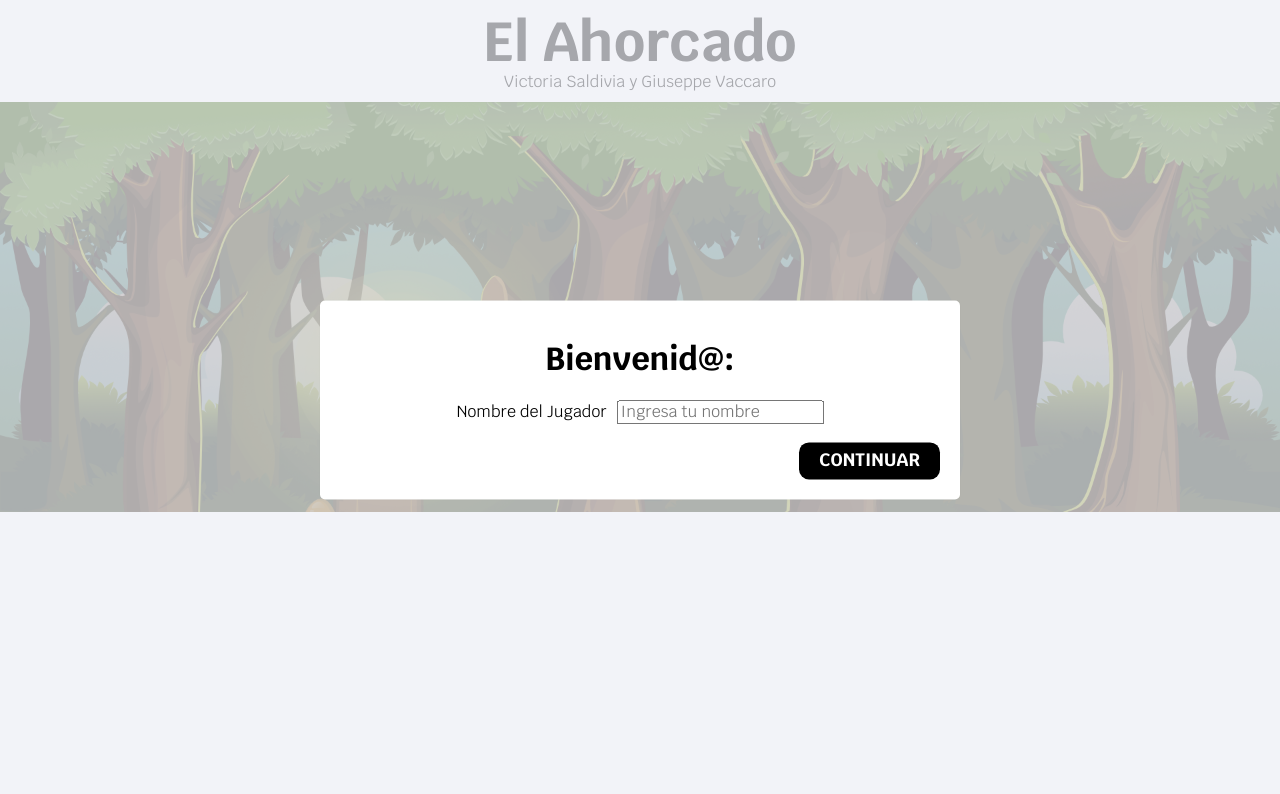
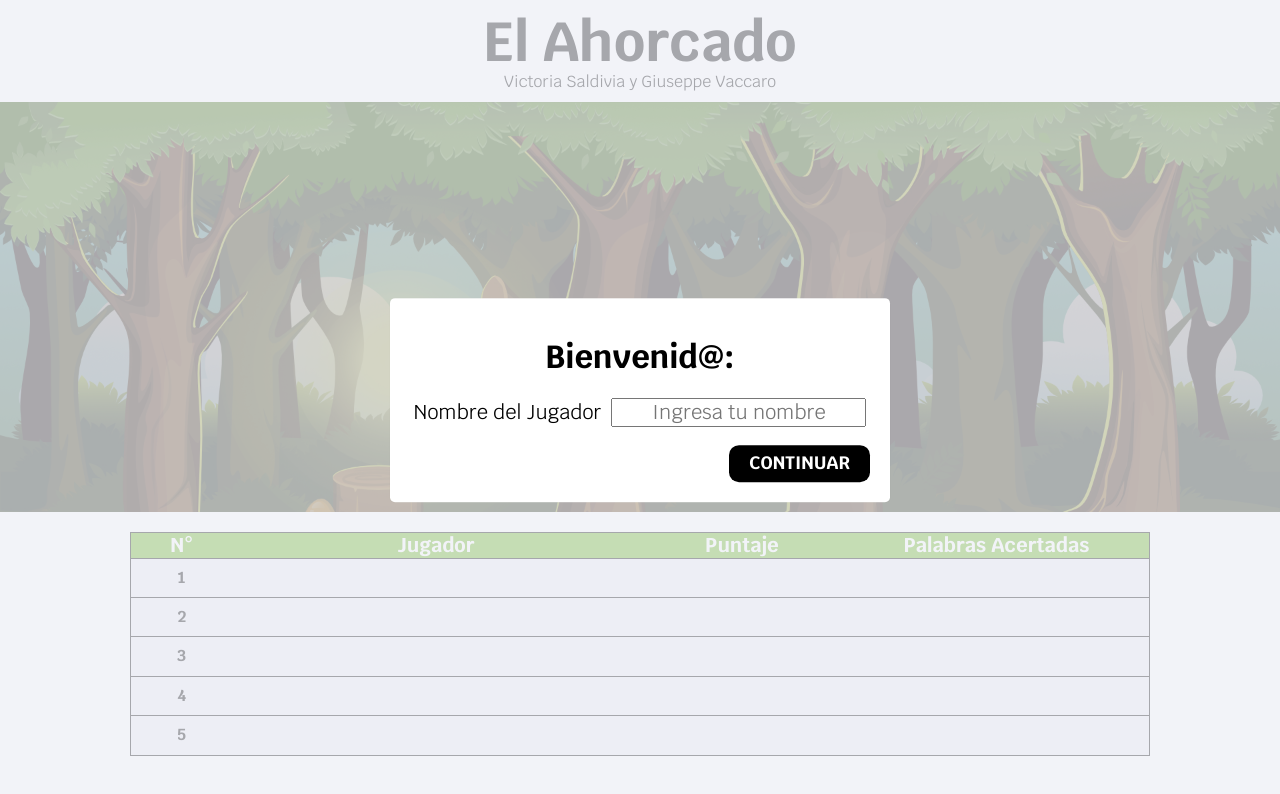
Before and after one commit to vickysaldivia/Juego-Ahorcado---Vaccaro-Saldivia, a plain HTML site: page index.html in a window 1280 px wide. Both pictures are taken after a click on the button "EMPEZAR JUEGO". Drawn offline with Linux system fonts and the light colour scheme.

Commit message:
Terminado el css de la primera página

```diff
--- a/css/styleIndex.css
+++ b/css/styleIndex.css
@@ -4,6 +4,8 @@
     --blanco: #ffffff;
     --negro: #000000;
     --grisClaro: #edeef6;
+    --verde: #69B61B;
+    --verdeClaro: #7DB445;
 }
 
 /* Globales */
@@ -64,7 +66,7 @@ h1, h2, h3, p {
 }
 
 .ventanaContenedor {
-    width: 50%;
+    width: 90%;
     display: none;
     position: fixed;
     top: 50%;
@@ -77,9 +79,15 @@ h1, h2, h3, p {
     z-index: 1000;
 }
 
+@media (min-width: 768px) {
+    .ventanaContenedor {
+        width: 50rem;
+    }
+}
+
 .ventana {
+
     background-color: var(--girs);
-    padding: 1rem;
     font-family: var(--fuentePrincipal);
     ;
 }
@@ -99,20 +107,43 @@ h1, h2, h3, p {
  /* Formulario */
 .formulario {
     font-family: var(--fuentePrincipal);
-    display: flex;
-
 }
 .formulario__boton {
-    align-items: flex-end;
+    display: flex;
+    justify-content: center;
+}
+
+@media (min-width: 768px) {
+    .formulario__boton {
+        justify-content: flex-end;
+    }
+}
+.formulario__info {
+    display: flex;
+    flex-direction: column;
+    justify-content: center;
+    gap: .5rem;
+    align-items: center;
+}
+.etiquetaNombre, .inputNombre {
+    width: 95%;
+    font-size: 2rem;
+    text-align: center;
+}
 
 
-}
+@media (min-width: 768px) {
+    .formulario__info {
+        flex-direction: unset;
+        align-items: center;
+        justify-content: center;
+        column-gap: 1rem;
+    }
+    .etiquetaNombre, .inputNombre {
+        width: unset;
 
-.formulario__info {
-    display: flex;
-    align-items: center;
-    justify-content: center;
-    column-gap: 1rem;
+    }
+
 }
 
 
@@ -199,3 +230,77 @@ h1, h2, h3, p {
 }
 
 /* Botones ------------------------------------ */
+
+/* ScoreBoard */
+table {
+    width: 100%;
+    border-collapse: collapse;
+    table-layout: fixed;
+    border: 1px solid var(--negro);
+    padding: 1rem;
+}
+@media (min-width: 768px) {
+    table {
+        width: 85%;
+    }
+}
+
+/* Fila del tablero */
+thead th:nth-child(1) {
+    width: 10%;
+  }
+
+thead th:nth-child(2) {
+width: 40%;
+}
+
+thead th:nth-child(3) {
+width: 20%;
+}
+
+thead th:nth-child(4) {
+width: 30%;
+}
+
+tr th {
+    background-color: var(--verde);
+    border-bottom: 1px solid var(--negro);
+    color: var(--blanco);
+    font-size: 1.5rem;
+    font-family: var(--fuentePrincipal);
+}
+
+@media (min-width: 768px) {
+    tr th {
+        font-size: 2rem;
+    }
+}
+
+/* Cuerpo del tablero */
+tbody {
+    padding: 1rem;
+}
+
+tbody tr {
+    background-color: var(--grisClaro);
+    border-bottom: 1px solid var(--negro);
+    transition: background-color .3s ease;
+
+  }
+
+tbody tr:hover{
+    background-color: var(--verdeClaro);
+    color: var(--blanco);
+
+}
+
+tr td {
+    padding: 1rem;
+    text-align: center;
+    font-family: var(--fuentePrincipal);
+  }
+
+tr td:nth-child(1) {
+    font-weight: bold;
+}
+/* ScoreBoard ---------------------------------- */
--- a/css/styleJuego.css
+++ b/css/styleJuego.css
@@ -1,12 +1,41 @@
+:root {
+    --fuentePrincipal: "Krub", sans-serif;
+
+    --blanco: #ffffff;
+    --negro: #000000;
+    --grisClaro: #edeef6;
+}
+
+/* Globales */
+html {
+    box-sizing: border-box;
+    font-size: 62.5%;
+
+}
+*, *:before, *:after {
+    box-sizing: inherit;
+}
+
 body {
-    margin: 0;
+    font-family: --var(--fuentePrincipal);
+    font-size: 1.6rem;
     background-color: whitesmoke;
-    font-family: "Krub", sans-serif;
+    font-family: var(--fuentePrincipal);
     min-height: 100vh;
     display: flex;
     flex-direction: column;
     align-items: center;
 }
+
+h1, h2, h3, p {
+    font-family: var(--fuentePrincipal);
+}
+
+/* Globales -------------------------------- */
+
+
+
+
 
 #footer {
     background: rgb(0, 0, 0);
@@ -17,10 +46,11 @@ body {
     width: 100%;
 }
 
-h1 {
+/* h1 { PENDIENTE DE ARRGLAR
     margin: 0;
-}
+} */
 
+/* Pantalla de juego */
 #pantallaJuego {
     margin: 0;
     background-color: white;
@@ -44,18 +74,18 @@ h1 {
     margin-bottom: 20px;
 }
 
-#botones {
+#botones-container {
     display: flex;
-    flex-wrap: wrap;
     gap: 10px;
     padding: 10px;
     border-radius: 10px;
-    width: 100%;
+
     justify-content: center;
+    align-items: center;
 }
 
-#botones button {
-    color: white;
+/* button { */
+    /* color: white;
     background-color: black;
     border: none;
     width: 50px;
@@ -68,7 +98,7 @@ h1 {
     justify-content: center;
     align-items: center;
     box-sizing: border-box;
-}
+} */
 
 #ImagenAhorcado {
     position:relative;
@@ -136,8 +166,9 @@ h1 {
 }
 .popup {
     width: 40%;
-    display:inline-block;
-    position:fixed;
+    /* display:inline-block; */
+    display: none;
+    position: fixed;
     top: 40%;
     left: 50%;
     transform: translate(-50%, -50%);
--- a/index.html
+++ b/index.html
@@ -32,6 +32,58 @@
         </div>
     </section>
 
+    <div class="contenedor centrar">
+        <table id="tablero">
+            <thead>
+                <tr>
+                    <th>N°</th>
+                    <th>Jugador</th>
+                    <th>Puntaje</th>
+                    <th>Palabras Acertadas</th>
+                </tr>
+            </thead>
+            <tbody>
+                <tr>
+                    <td>1</td>
+                    <td></td>
+                    <td></td>
+                    <td></td>
+                </tr>
+
+                <tr>
+                    <td>2</td>
+                    <td></td>
+                    <td></td>
+                    <td></td>
+                </tr>
+
+                <tr>
+                    <td>3</td>
+                    <td></td>
+                    <td></td>
+                    <td></td>
+                </tr>
+
+                <tr>
+                    <td>4</td>
+                    <td></td>
+                    <td></td>
+                    <td></td>
+                </tr>
+
+                <tr>
+                    <td>5</td>
+                    <td></td>
+                    <td></td>
+                    <td></td>
+                </tr>
+
+            </tbody>
+        </table>
+    </div>
+
+
+
 
 
 
@@ -41,11 +93,11 @@
         <div class="ventana">
             <h1 class="titulo__ventana">Instrucciones</h1>
             <ol class="instruccion__ventana">
-                <li>Tienes 8 intentos antes de que tu muñequito muera</li>
+                <li>Tienes 6 intentos antes de que tu muñequito muera</li>
                 <li>Por cada letra acertada ganas +1 punto</li>
-                <li>Por cada palabra acertada ganas +20 puntos</li>
+                <li>Por cada palabra acertada ganas +5 puntos</li>
                 <li>Antes de comenzar debes escoger una categoría de tu preferencia</li>
-                <li>Y por último, no olvides poner tu nombre para encontrarte en la lista de ganadores!!!</li>
+                <li>!No olvides poner tu nombre para encontrarte en la lista de ganadores!</li>
             </ol>
         </div> <!--  finaliza .ventana  -->
         <div class="flexEnd">
@@ -59,12 +111,12 @@
         <form id="datosJugador" class="formulario">
             <h1 class="titulo__ventana">Bienvenid@:</h1>
             <div class="formulario__info">
-                <label>Nombre del Jugador</label>
-                <input type="text" id="jugador" placeholder="Ingresa tu nombre">
+                <label class="etiquetaNombre">Nombre del Jugador</label>
+                <input type="text" id="jugador" placeholder="Ingresa tu nombre" class="inputNombre">
             </div>
             <br>
-            <div class="flexEnd">
-                <input type="submit" value="continuar" class="boton formulario__boton">
+            <div class="formulario__boton">
+                <input type="submit" value="continuar" class="boton">
             </div>
         </form>
 
```
Also changed, not shown: scripts/scriptIndex.js (+14 -0 lines).
